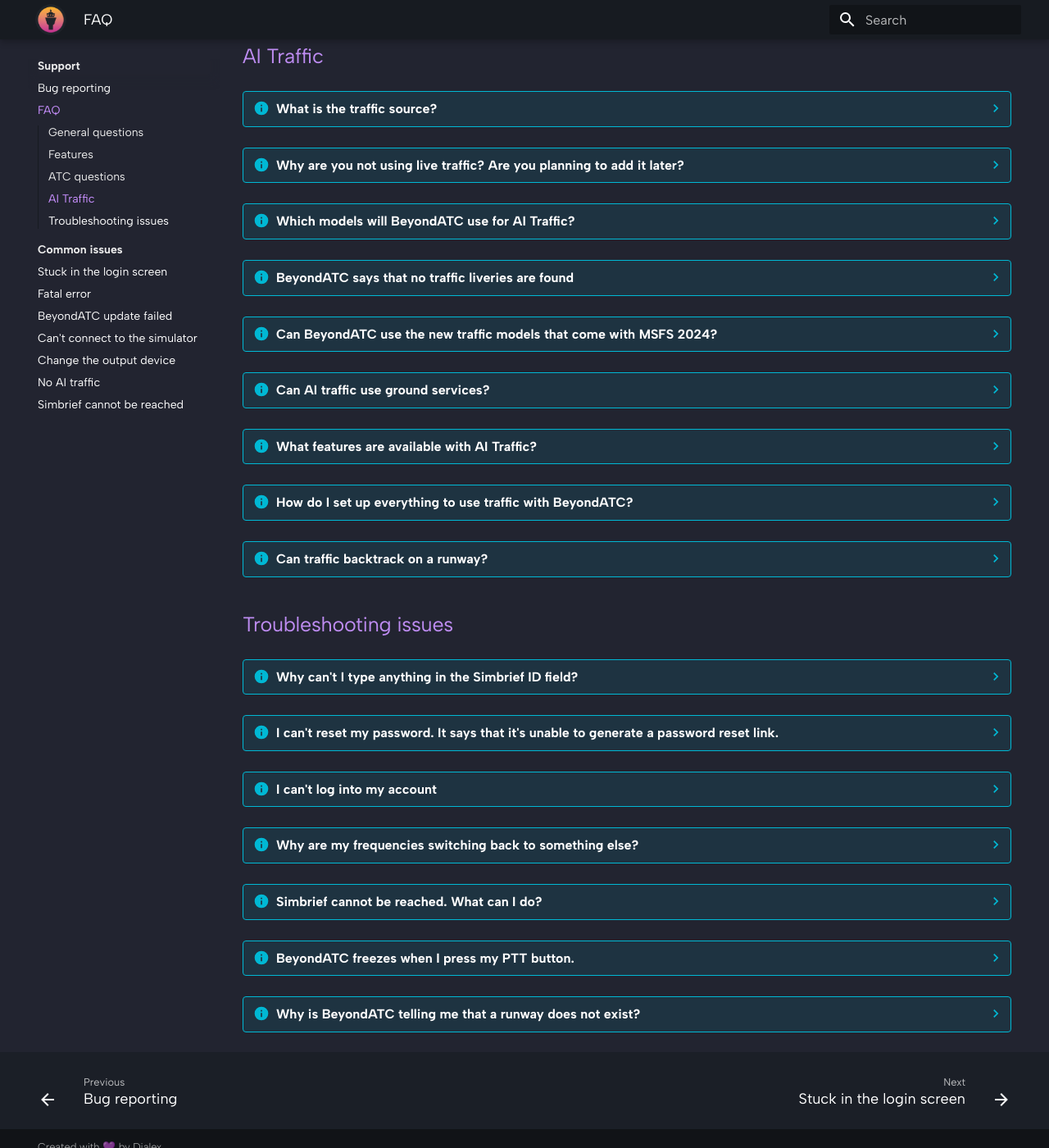
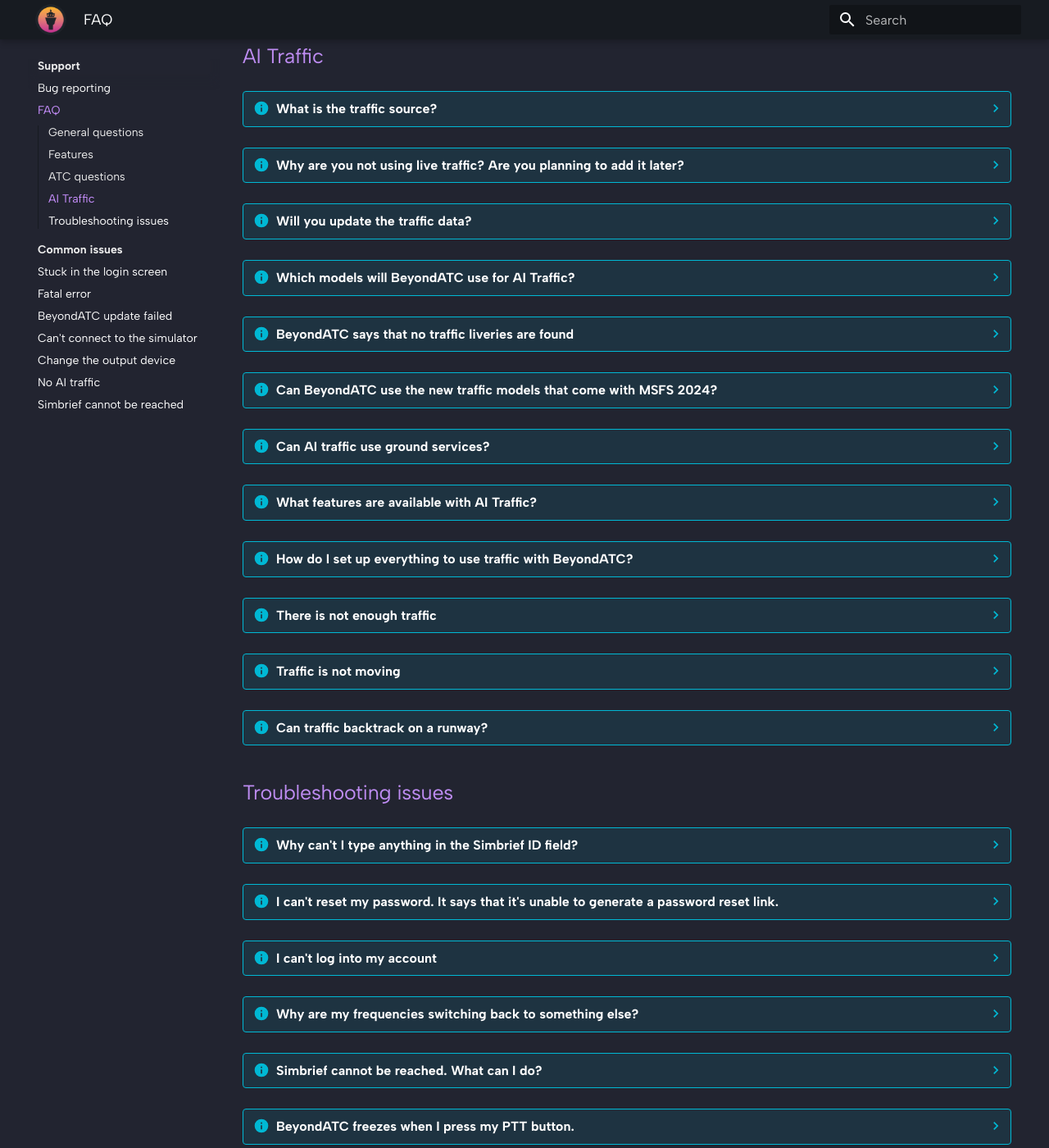
Before and after one commit to BeyondATC/BeyondATC_Wiki, an MkDocs documentation site: the page built from docs/support/faq.md, in a window 1280 px wide and 1400 px high, scrolled down 1865 px. Shown: the whole window at 82% size. Built offline with MkDocs 1.6.1 and Material for MkDocs 9.7.7, drawn with Linux system fonts in a browser that asks for light colours; part of the change alters nothing that is shown.

Commit message:
added items

```diff
--- a/docs/support/faq.md
+++ b/docs/support/faq.md
@@ -130,6 +130,9 @@ description: Find all frequently asked questions about BeyondATC and their answe
 
     Currently, there are no plans to implement live traffic or support any other injectors.
 
+??? info "Will you update the traffic data?"
+    We plan to update the dataset to provide more relevant traffic data for the simulator. However, please keep in mind that this data is costly, and while we are committed to making updates, we currently do not have a specific timeline for when this will happen as it has to be discussed with the data provider.
+
 ??? info "Which models will BeyondATC use for AI Traffic?"
     BeyondATC will use whatever models you have installed in your simulator, including any combination of AIG, FSLTL, and FS Traffic.
 
@@ -163,6 +166,16 @@ description: Find all frequently asked questions about BeyondATC and their answe
 
 ??? info "How do I set up everything to use traffic with BeyondATC?"
     Please follow our setup guide [here](../../onboarding/getting-started)
+
+??? info "There is not enough traffic"
+    BeyondATC uses historical FR24 data, so traffic density may not always meet your expectations. Here are a few factors that might explain variations in traffic:
+
+    1. **Seasonal variations**: Traffic density can be affected by the time of year, especially at airports with significant seasonal changes in activity. The data represents one week from earlier this year.
+    2. **Simulator time**: Traffic is loaded according to the simulator's time setting. For example, if you spawn at night at an airport, you might see less traffic or no movement due to curfews.
+    3. **Model installation**: Ensure your models are correctly installed. If a model is missing, fewer aircraft will be injected into the simulator.
+
+??? info "Traffic is not moving"
+    Injected aircraft will begin moving once they reach their scheduled departure time. It may take a little while before you notice movement at the airport.
 
 ??? info "Can traffic backtrack on a runway?"
     At the moment, traffic cannot backtrack on a runway. You might experience weird traffic behaviors in airports where backtracking is mandatory.
```
